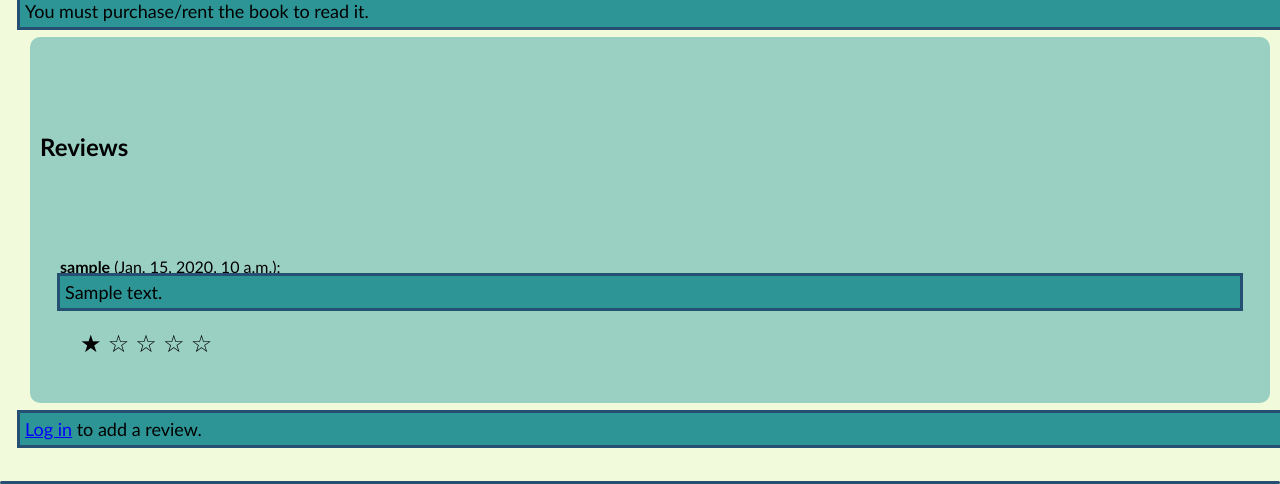
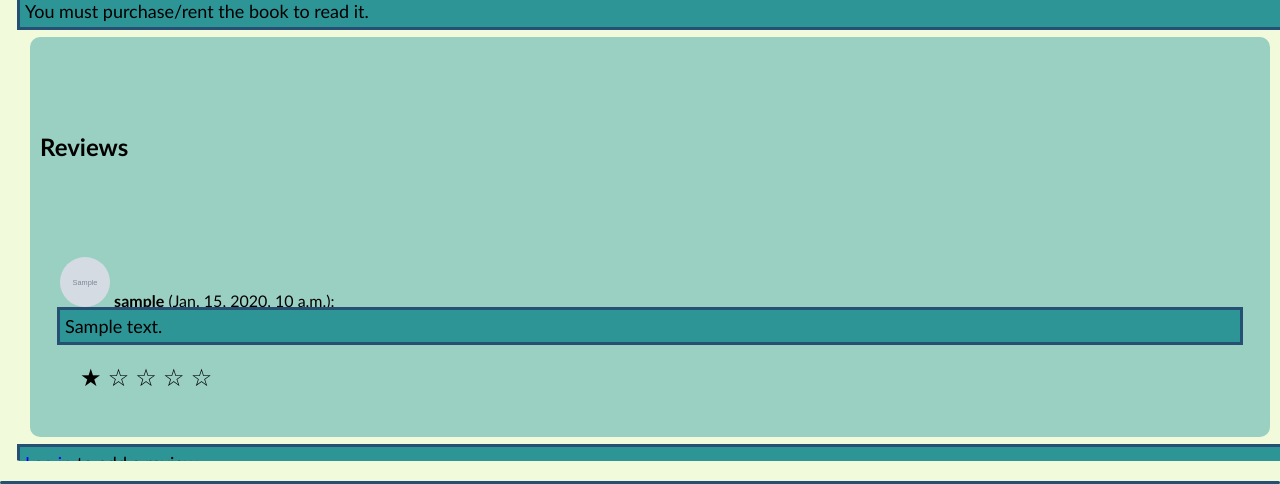
Before and after one commit to nurhussein1/e15wad, a Django app: a page that uses templates/realm/book/book.html in a window 1280 px wide. Shown: the part 460-944 px from the top of the page. Run offline with Django 3.2, Linux system fonts and the light colour scheme; tables that the repository leaves empty hold one stand-in row (values such as "Sample post"); grey boxes marked "Sample" are stand-in pictures.

Commit message:
profile pictures are now shown in reviews

```diff
--- a/templates/realm/book/book.html
+++ b/templates/realm/book/book.html
@@ -77,7 +77,12 @@
     <div>
         <h2>Reviews</h2>
         {% for review in reviews %}
+
         <div>
+            {% if review.user.userprofile.profilepicture %}
+            <img src="{{ review.user.userprofile.profilepicture.url }}" alt="Profile picture" style="width: 50px; height: 50px; border-radius: 50%;">
+            {% endif %}
+
             <strong>{{ review.user.username }}</strong> ({{ review.created_at }}):
             <p>{{ review.comment }}</p>
             <div class="rating">
```
